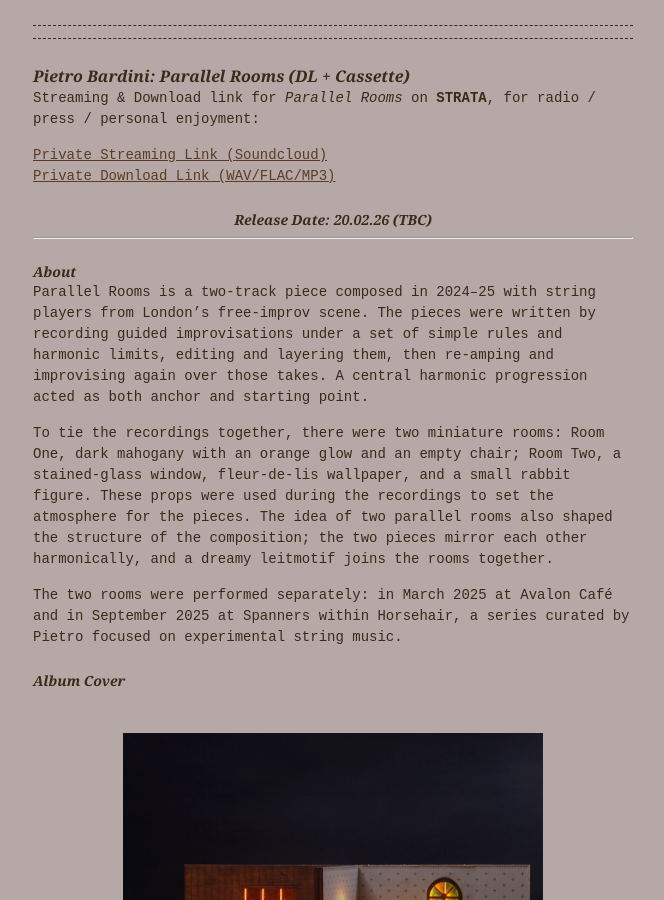
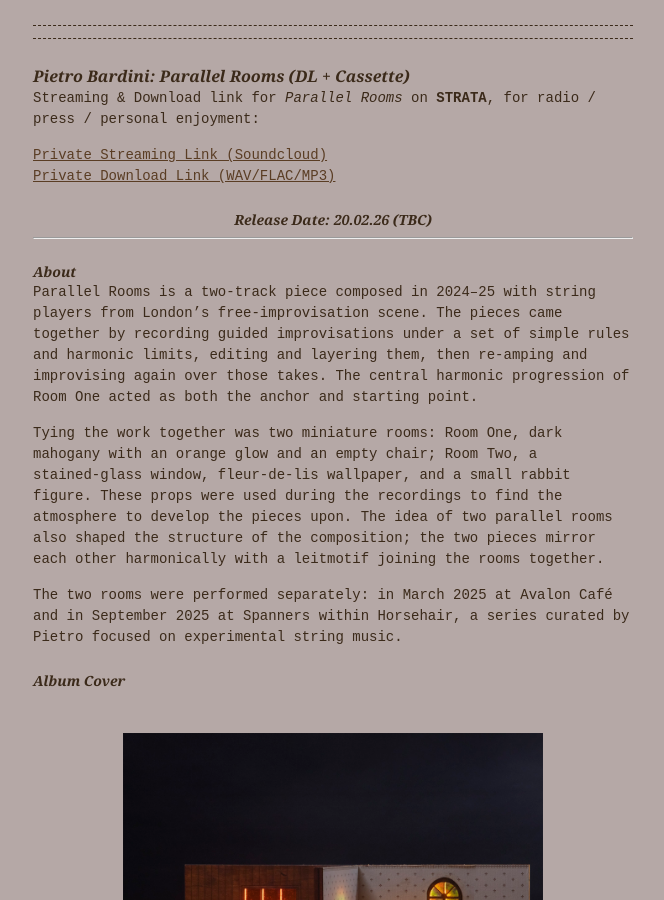
Before and after one commit to StrataEdition/Parallel-Rooms-EPK, a Jekyll site: the page built from index.md, in a window 1280 px wide and 900 px high. Shown: the whole window, without its empty margins (307-971 px from the left). Built offline with Jekyll 4.4.1, drawn with Linux system fonts in a browser that asks for light colours.

Commit message:
Update index.md

```diff
--- a/index.md
+++ b/index.md
@@ -16,9 +16,9 @@ Streaming & Download link for *Parallel Rooms* on **STRATA**, for radio / press
 ---
 
 ## About
-Parallel Rooms is a two‑track piece composed in 2024–25 with string players from London’s free‑improv scene. The pieces were written by recording guided improvisations under a set of simple rules and harmonic limits, editing and layering them, then re‑amping and improvising again over those takes. A central harmonic progression acted as both anchor and starting point.
+Parallel Rooms is a two‑track piece composed in 2024–25 with string players from London’s free‑improvisation scene. The pieces came together by recording guided improvisations under a set of simple rules and harmonic limits, editing and layering them, then re‑amping and improvising again over those takes. The central harmonic progression of Room One acted as both the anchor and starting point.
 
-To tie the recordings together, there were two miniature rooms: Room One, dark mahogany with an orange glow and an empty chair; Room Two, a stained‑glass window, fleur‑de‑lis wallpaper, and a small rabbit figure. These props were used during the recordings to set the atmosphere for the pieces. The idea of two parallel rooms also shaped the structure of the composition; the two pieces mirror each other harmonically, and a dreamy leitmotif joins the rooms together.
+Tying the work together was two miniature rooms: Room One, dark mahogany with an orange glow and an empty chair; Room Two, a stained‑glass window, fleur‑de‑lis wallpaper, and a small rabbit figure. These props were used during the recordings to find the atmosphere to develop the pieces upon. The idea of two parallel rooms also shaped the structure of the composition; the two pieces mirror each other harmonically with a leitmotif joining the rooms together.
 
 The two rooms were performed separately: in March 2025 at Avalon Café and in September 2025 at Spanners within Horsehair, a series curated by Pietro focused on experimental string music.
 
```
